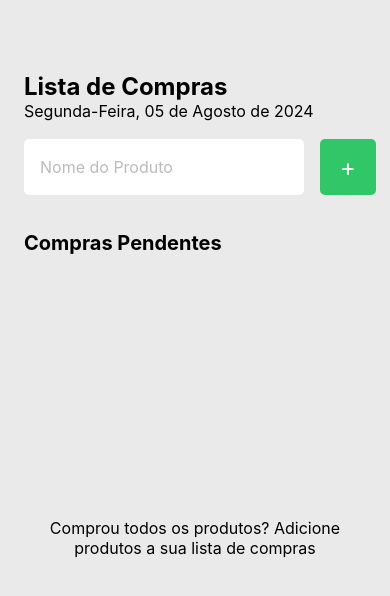
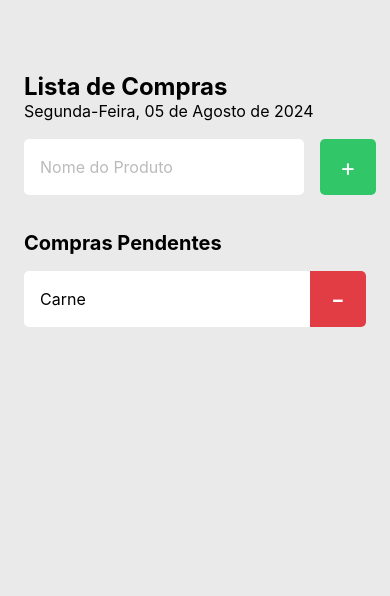
Before and after one commit to cesulfaculdade/fundamentos-moises2023014223, a React Native app: screen / in a window 390 px wide. Shown: the top 596 px of the page. Built offline with nearby package versions, Linux system fonts and the light colour scheme.

Commit message:
add component product

```diff
--- /dev/null
+++ b/src/components/Product/index.tsx
@@ -0,0 +1,45 @@
+import { StyleSheet, Text, TouchableOpacity, View } from "react-native";
+
+export function Product() {
+    return (
+        <View style={styles.container}>
+
+            <Text style={styles.name}>
+                Carne
+            </Text>
+            <TouchableOpacity style={styles.button}>
+                <Text style={styles.textButton}>-</Text>
+            </TouchableOpacity>
+        </View>
+    )
+}
+
+const styles = StyleSheet.create({
+    container: {
+        backgroundColor: "#fff",
+        borderRadius: 5,
+        flexDirection: "row",
+        alignItems: "center",
+        justifyContent: "center"
+    },
+    name: {
+        flex: 1,
+        fontSize: 16,
+        marginLeft: 16
+    },
+    button: {
+        width: 56,
+        height: 56,
+        backgroundColor: "#E23C44",
+        borderTopRightRadius: 5,
+        borderBottomRightRadius: 5
+    },
+    textButton:{
+        fontSize: 30,
+        color: "#fff",
+        margin: "auto"
+    }
+
+});
+
+styles
--- a/src/screens/Home.tsx
+++ b/src/screens/Home.tsx
@@ -1,4 +1,5 @@
 import { StyleSheet, Text, TextInput, TouchableOpacity, View } from "react-native"
+import { Product } from "../components/Product";
 
 export function Home() {
 
@@ -27,9 +28,10 @@ export function Home() {
 
             </View>
             <Text style={styles.listTitle} >Compras Pendentes</Text>
-            <View style={styles.list}>
+            <Product/>
+            {/* <View style={styles.list}>
                 <Text style={styles.emptyText}>Comprou todos os produtos? Adicione produtos a sua lista de compras</Text>
-            </View>
+            </View> */}
         </View>
     )
 }
@@ -90,7 +92,8 @@ const styles = StyleSheet.create({
     listTitle: {
         fontSize: 20,
         fontWeight: "bold",
-        marginTop: 36
+        marginTop: 36,
+        marginBottom: 16
     },
     emptyText: {
         fontSize: 16,
@@ -98,7 +101,7 @@ const styles = StyleSheet.create({
         textAlign: "center",
         alignSelf: "center"
     },
-    list:{
+    list: {
         justifyContent: "center",
         alignContent: "center",
         flex: 1
```
Also changed, not shown: src/components/Footer.tsx (deleted, +0 -24 lines), src/components/Funcao.tsx (deleted, +0 -9 lines), src/components/Header.tsx (deleted, +0 -27 lines).
